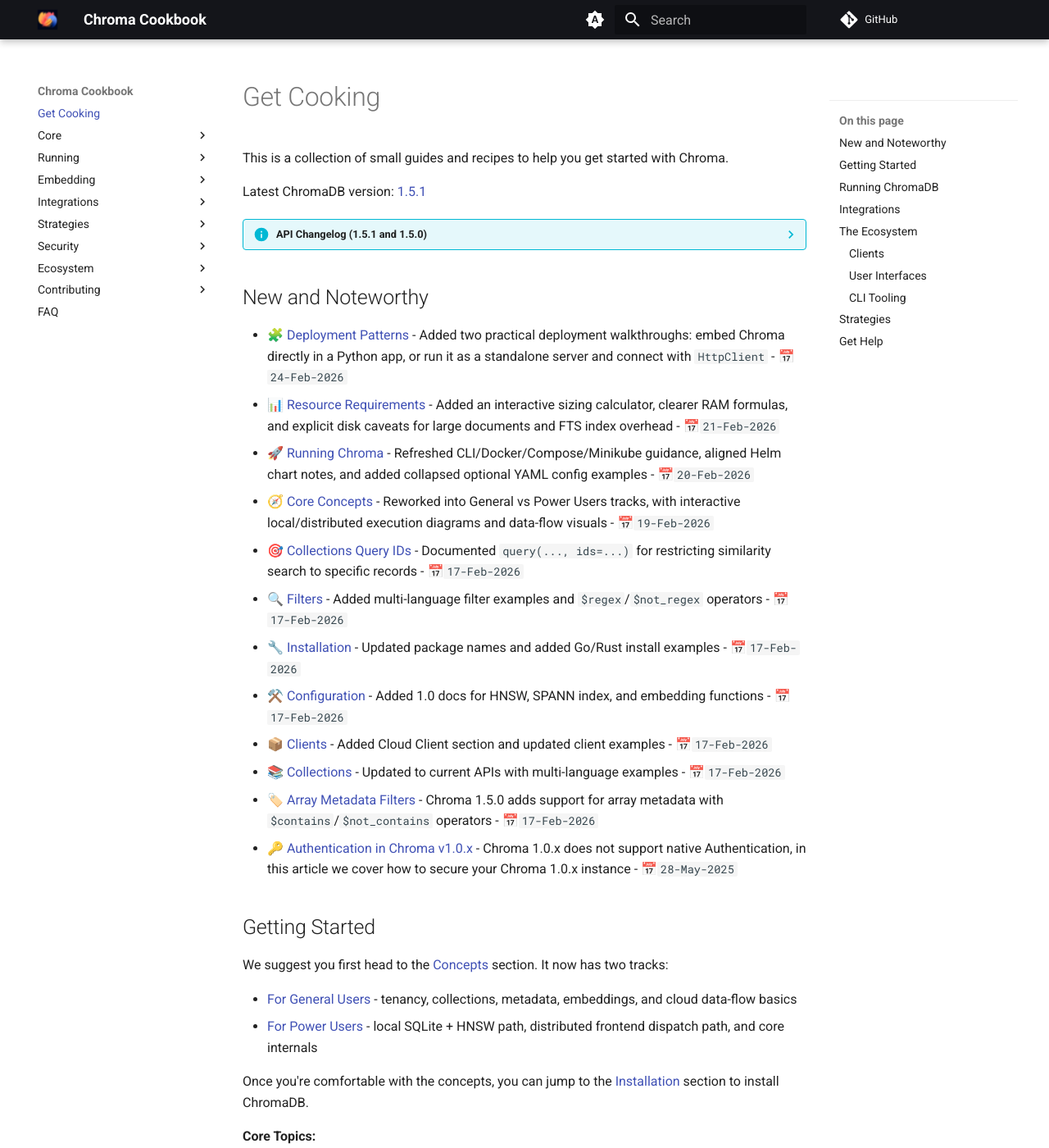
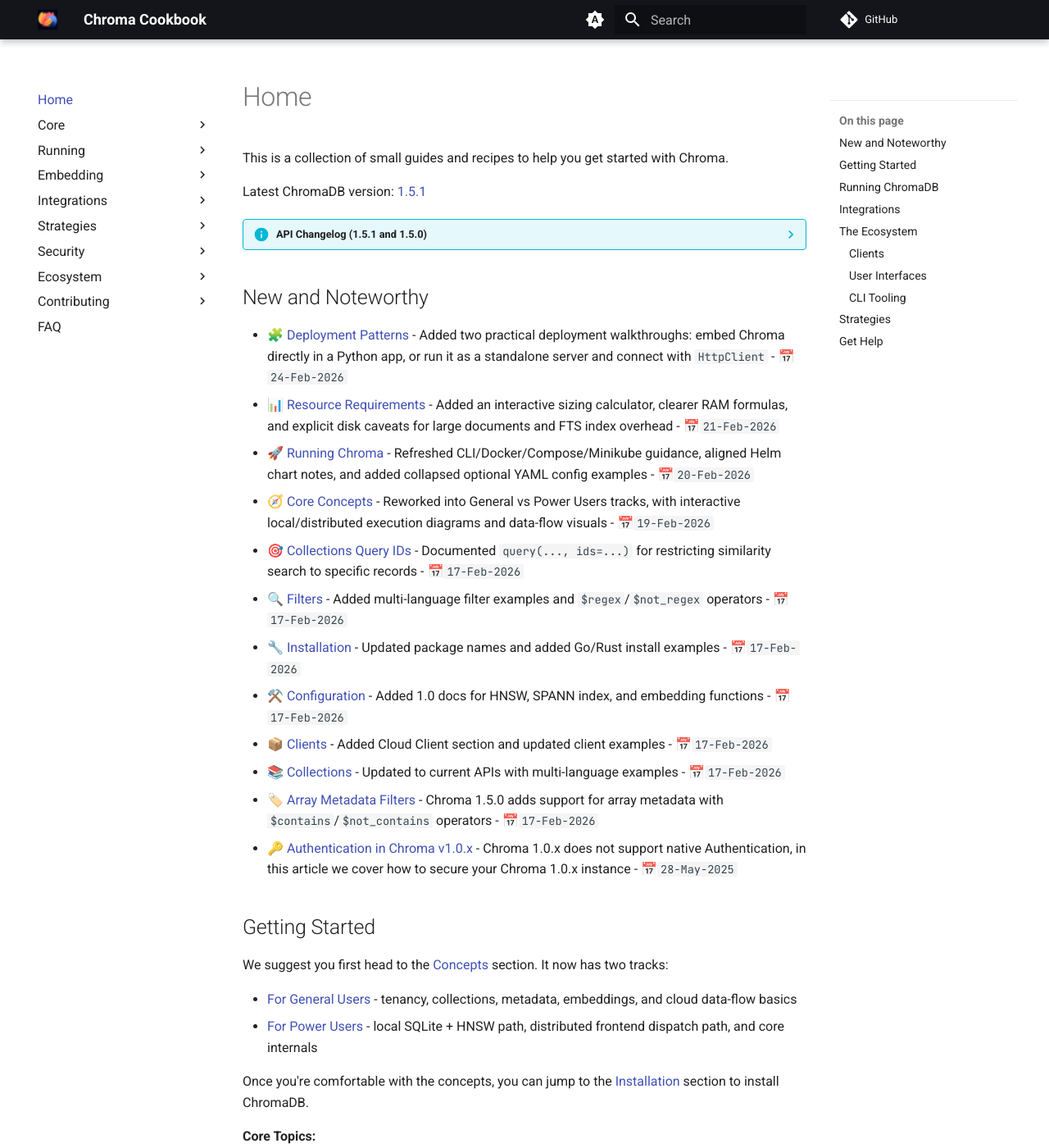
Before and after one commit to amikos-tech/chroma-cookbook, an MkDocs documentation site: the page built from docs/index.md, in a window 1280 px wide and 1400 px high. Shown: the whole window at 82% size. Built offline with MkDocs 1.6.1 and Material for MkDocs 9.7.7, drawn with Linux system fonts in a browser that asks for light colours; comment, search, counter and statistics services are not loaded.

Commit message:
Refine docs nav labels and use JetBrains Mono for code

```diff
--- a/docs/index.md
+++ b/docs/index.md
@@ -1,4 +1,4 @@
-# Get Cooking
+# Home
 
 This is a collection of small guides and recipes to help you get started with Chroma.
 
--- a/docs/stylesheets/custom.css
+++ b/docs/stylesheets/custom.css
@@ -1,3 +1,11 @@
+.md-sidebar--primary .md-nav--primary > .md-nav__title {
+  display: none;
+}
+
+.md-sidebar--primary .md-nav--primary .md-nav__link {
+  font-size: 0.8rem;
+}
+
 .md-typeset .md-typeset__table {
   display: block;
   width: 100%;
--- a/mkdocs.yml
+++ b/mkdocs.yml
@@ -100,7 +100,7 @@
   favicon: favicon.ico
   font:
     text: Roboto
-    code: Roboto Mono
+    code: JetBrains Mono
   features:
     - content.code.annotate
     - content.code.copy
```
